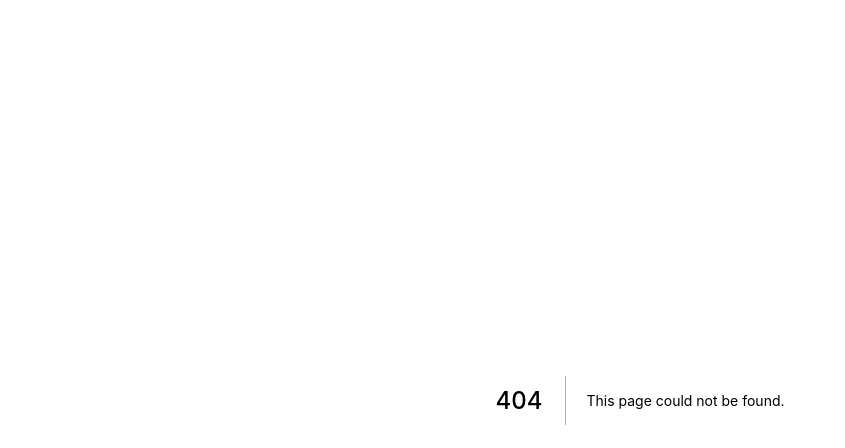
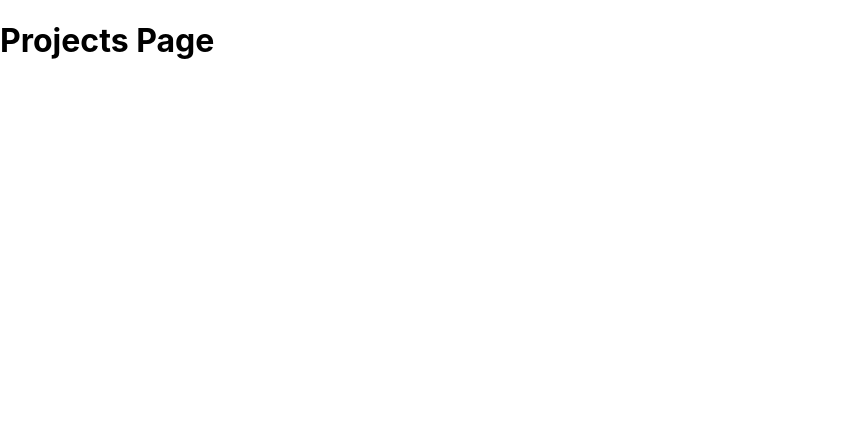
Before and after one commit to james-l-wong/portfolio_website, a Next.js app: page /projects in a window 1280 px wide. Before the commit this address had no page. Shown: the top 448 px of the page, without its empty margins (0-845 px from the left). Built offline with nearby package versions, Linux system fonts and the light colour scheme.

Commit message:
added template for projects page

```diff
--- /dev/null
+++ b/pages/projects.tsx
@@ -0,0 +1,9 @@
+import Head from "next/head";
+
+export default function Projects() {
+  return (
+    <>
+      <h1>Projects Page</h1>
+    </>
+  );
+}
```
